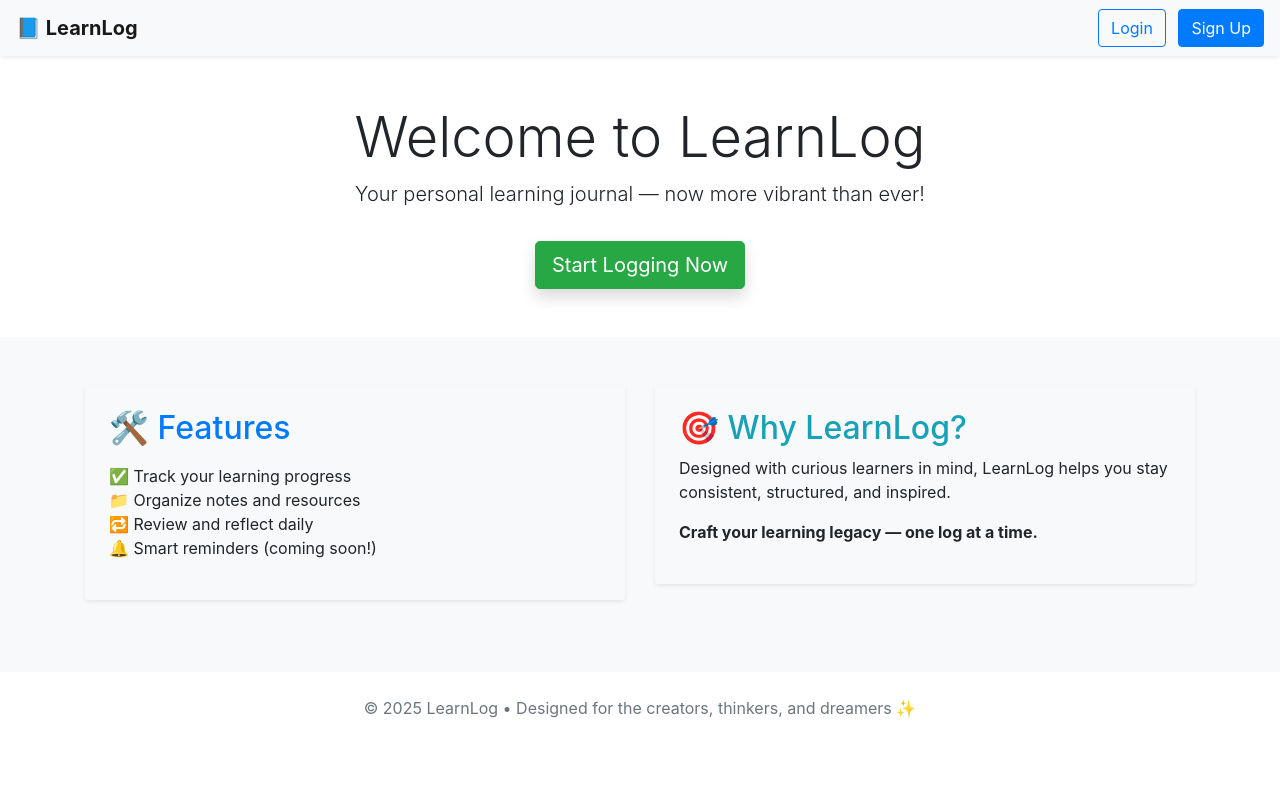
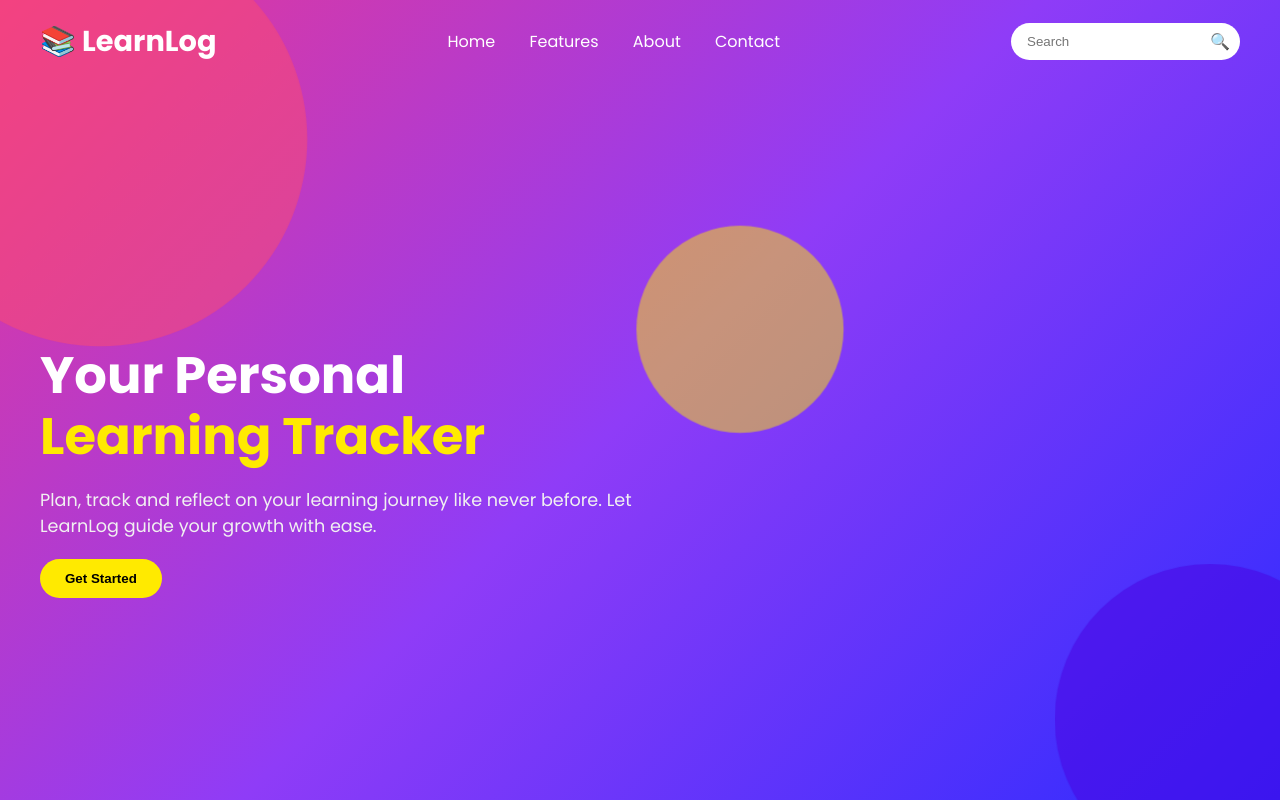
Before and after one commit to 117ABHISHEK/YOPM2, a plain HTML site: page index.html in a window 1280 px wide. Drawn offline with nearby package versions, Linux system fonts and the light colour scheme.

Commit message:
new design
Co-Authored-By: ShitalPanhalkar1015 <182597102+ShitalPanhalkar1015@users.noreply.github.com>

```diff
--- a/index.css
+++ b/index.css
@@ -1,100 +1,157 @@
-/* Font + Color Setup */
-body {
-    font-family: 'Segoe UI', Tahoma, Geneva, Verdana, sans-serif;
-    background-color: #f3f3f3;
-    color: #333;
+* {
+  margin: 0;
+  padding: 0;
+  box-sizing: border-box;
 }
 
-h1,
-h2 {
-    font-weight: 700;
+body, html {
+  height: 100%;
+  font-family: 'Poppins', sans-serif;
+  background: #f1f2f6;
+  overflow: hidden;
 }
 
-.highlight {
-    color: #4a90e2;
+.landing {
+  position: relative;
+  height: 100vh;
+  color: #fff;
+  background: linear-gradient(135deg, #e73895, #8f3cf7, #2c2bff);
+  display: flex;
+  flex-direction: column;
+  justify-content: space-between;
+  padding: 20px 40px;
+  overflow: hidden;
+}
+
+/* Header */
+header {
+  display: flex;
+  align-items: center;
+  justify-content: space-between;
+  z-index: 2;
+  position: relative;
+}
+
+.logo {
+  font-size: 1.8rem;
+  font-weight: 700;
+  color: #fff;
+}
+
+nav a {
+  margin: 0 15px;
+  text-decoration: none;
+  color: #fff;
+  font-weight: 500;
+  transition: color 0.3s ease;
+}
+
+nav a:hover {
+  color: #ffea00;
+}
+
+.search-box {
+  display: flex;
+  align-items: center;
+  background: white;
+  border-radius: 25px;
+  padding: 5px 10px;
+  overflow: hidden;
+}
+
+.search-box input {
+  border: none;
+  outline: none;
+  padding: 6px;
+}
+
+.search-box button {
+  border: none;
+  background: transparent;
+  cursor: pointer;
+  font-size: 1rem;
 }
 
 /* Hero */
-.hero-section {
-    background: linear-gradient(135deg, #f9f9f9, #e6f0ff);
-    border-bottom: 4px dashed #7ab2ff;
-    animation: slide-in-top 1s ease-out;
+.hero {
+  z-index: 2;
+  position: relative;
+  max-width: 600px;
+  margin-top: 100px;
 }
 
-/* Paper-style Card */
-.paper-card {
-    background-color: #fffef9;
-    border: 1px dashed #ccc;
-    box-shadow: 4px 4px 0px rgba(0, 0, 0, 0.1);
-    transition: transform 0.2s;
+.title {
+  font-size: 3.2rem;
+  line-height: 1.2;
 }
 
-.paper-card:hover {
-    transform: translateY(-4px);
+.title span {
+  color: #ffea00;
 }
 
-/* Paper-style Navbar */
-.paper-nav {
-    border-bottom: 2px dashed #ddd;
-    background-color: #ffffff;
+.subtitle {
+  margin: 20px 0;
+  font-size: 1.1rem;
+  color: #f1f1f1;
 }
 
-/* Footer */
-.footer {
-    background-color: #f1f1f1;
-    border-top: 1px dashed #ccc;
+.cta {
+  background: #ffea00;
+  color: #000;
+  padding: 12px 25px;
+  border: none;
+  font-weight: 600;
+  border-radius: 30px;
+  cursor: pointer;
+  transition: all 0.3s ease-in-out;
 }
 
-/* Animations */
-@keyframes fade-in {
-    from {
-        opacity: 0;
-    }
-
-    to {
-        opacity: 1;
-    }
+.cta:hover {
+  background: #fff;
+  color: #8f3cf7;
 }
 
-@keyframes slide-in-top {
-    0% {
-        opacity: 0;
-        transform: translateY(-30px);
-    }
-
-    100% {
-        opacity: 1;
-        transform: translateY(0);
-    }
+/* Animated Blobs */
+.bg-shapes .blob {
+  position: absolute;
+  border-radius: 50%;
+  opacity: 0.5;
+  animation: float 12s ease-in-out infinite alternate;
 }
 
-@keyframes slide-in-left {
-    0% {
-        opacity: 0;
-        transform: translateX(-30px);
-    }
-
-    100% {
-        opacity: 1;
-        transform: translateX(0);
-    }
+.blob1 {
+  background: #ff4d6d;
+  width: 400px;
+  height: 400px;
+  top: -50px;
+  left: -100px;
+  animation-delay: 0s;
 }
 
-.animate-fade-in {
-    animation: fade-in 1.2s ease-out;
+.blob2 {
+  background: #4a00e0;
+  width: 300px;
+  height: 300px;
+  bottom: -80px;
+  right: -80px;
+  animation-delay: 2s;
 }
 
-.animate-slide-in-top {
-    animation: slide-in-top 1s ease-out;
+.blob3 {
+  background: #ffea00;
+  width: 200px;
+  height: 200px;
+  top: 30%;
+  left: 50%;
+  transform: translateX(-50%);
+  animation-delay: 4s;
 }
 
-.animate-slide-in-left {
-    animation: slide-in-left 1s ease-out;
+@keyframes float {
+  0% {
+    transform: translateY(0px) scale(1);
+  }
+  100% {
+    transform: translateY(-30px) scale(1.1);
+  }
 }
-
-/* Button glow on hover */
-.btn-primary:hover,
-.btn-success:hover {
-    box-shadow: 0 0 10px rgba(0, 123, 255, 0.6);
-    transition: box-shadow 0.3s ease;
-}
--- a/index.html
+++ b/index.html
@@ -1,84 +1,39 @@
 <!DOCTYPE html>
 <html lang="en">
-
 <head>
-    <meta charset="UTF-8" />
-    <meta name="viewport" content="width=device-width, initial-scale=1.0" />
-    <title>LearnLog</title>
-
-    <!-- Bootstrap CSS -->
-    <link rel="stylesheet" href="https://cdn.jsdelivr.net/npm/bootstrap@4.6.2/dist/css/bootstrap.min.css" />
-    <link rel="stylesheet" href="style.css" />
-
-    <!-- Bootstrap JS, jQuery, Popper -->
-    <script src="https://cdn.jsdelivr.net/npm/jquery@3.5.1/dist/jquery.slim.min.js"></script>
-    <script src="https://cdn.jsdelivr.net/npm/popper.js@1.16.1/dist/umd/popper.min.js"></script>
-    <script src="https://cdn.jsdelivr.net/npm/bootstrap@4.6.2/dist/js/bootstrap.min.js"></script>
+  <meta charset="UTF-8" />
+  <meta name="viewport" content="width=device-width, initial-scale=1.0"/>
+  <title>LearnLog - Track Your Learning</title>
+  <link rel="stylesheet" href="index.css"/>
+  <link href="https://fonts.googleapis.com/css2?family=Poppins:wght@400;600;700&display=swap" rel="stylesheet">
 </head>
-
 <body>
-    <!-- Navbar -->
-    <nav class="navbar navbar-expand-lg navbar-light bg-light shadow-sm rounded-bottom paper-nav animate-fade-in">
-        <a class="navbar-brand font-weight-bold" href="#">📘 LearnLog</a>
-        <div class="ml-auto">
-            <a class="btn btn-outline-primary mr-2" href="#">Login</a>
-            <a class="btn btn-primary" href="#">Sign Up</a>
-        </div>
-    </nav>
-
-    <!-- Hero Section -->
-    <header class="hero-section text-center py-5 animate-slide-in-top">
-        <div class="container">
-            <h1 class="display-4">
-                Welcome to <span class="highlight">LearnLog</span>
-            </h1>
-            <p class="lead">
-                Your personal learning journal — now more vibrant than ever!
-            </p>
-            <a href="#" class="btn btn-lg btn-success shadow mt-3">Start Logging Now</a>
-        </div>
+  <div class="landing">
+    <header>
+      <div class="logo">📚 LearnLog</div>
+      <nav>
+        <a href="#">Home</a>
+        <a href="#">Features</a>
+        <a href="#">About</a>
+        <a href="#">Contact</a>
+      </nav>
+      <div class="search-box">
+        <input type="text" placeholder="Search"/>
+        <button>🔍</button>
+      </div>
     </header>
 
-    <!-- Features Section -->
-    <section class="features py-5 bg-light animate-slide-in-left">
-        <div class="container">
-            <div class="row">
-                <div class="col-md-6 mb-4">
-                    <div class="paper-card p-4 shadow-sm rounded">
-                        <h2 class="text-primary">🛠️ Features</h2>
-                        <ul class="list-unstyled mt-3">
-                            <li>✅ Track your learning progress</li>
-                            <li>📁 Organize notes and resources</li>
-                            <li>🔁 Review and reflect daily</li>
-                            <li>🔔 Smart reminders (coming soon!)</li>
-                        </ul>
-                    </div>
-                </div>
-                <div class="col-md-6 mb-4">
-                    <div class="paper-card p-4 shadow-sm rounded">
-                        <h2 class="text-info">🎯 Why LearnLog?</h2>
-                        <p>
-                            Designed with curious learners in mind, LearnLog helps you stay
-                            consistent, structured, and inspired.
-                        </p>
-                        <p>
-                            <strong>Craft your learning legacy — one log at a time.</strong>
-                        </p>
-                    </div>
-                </div>
-            </div>
-        </div>
+    <section class="hero">
+      <h1 class="title">Your Personal <span>Learning Tracker</span></h1>
+      <p class="subtitle">Plan, track and reflect on your learning journey like never before. Let LearnLog guide your growth with ease.</p>
+      <button class="cta">Get Started</button>
     </section>
 
-    <!-- Footer -->
-    <footer class="footer text-center py-4 animate-fade-in">
-        <div class="container">
-            <p class="text-muted">
-                &copy; 2025 LearnLog • Designed for the creators, thinkers, and
-                dreamers ✨
-            </p>
-        </div>
-    </footer>
+    <div class="bg-shapes">
+      <div class="blob blob1"></div>
+      <div class="blob blob2"></div>
+      <div class="blob blob3"></div>
+    </div>
+  </div>
 </body>
-
 </html>
```
